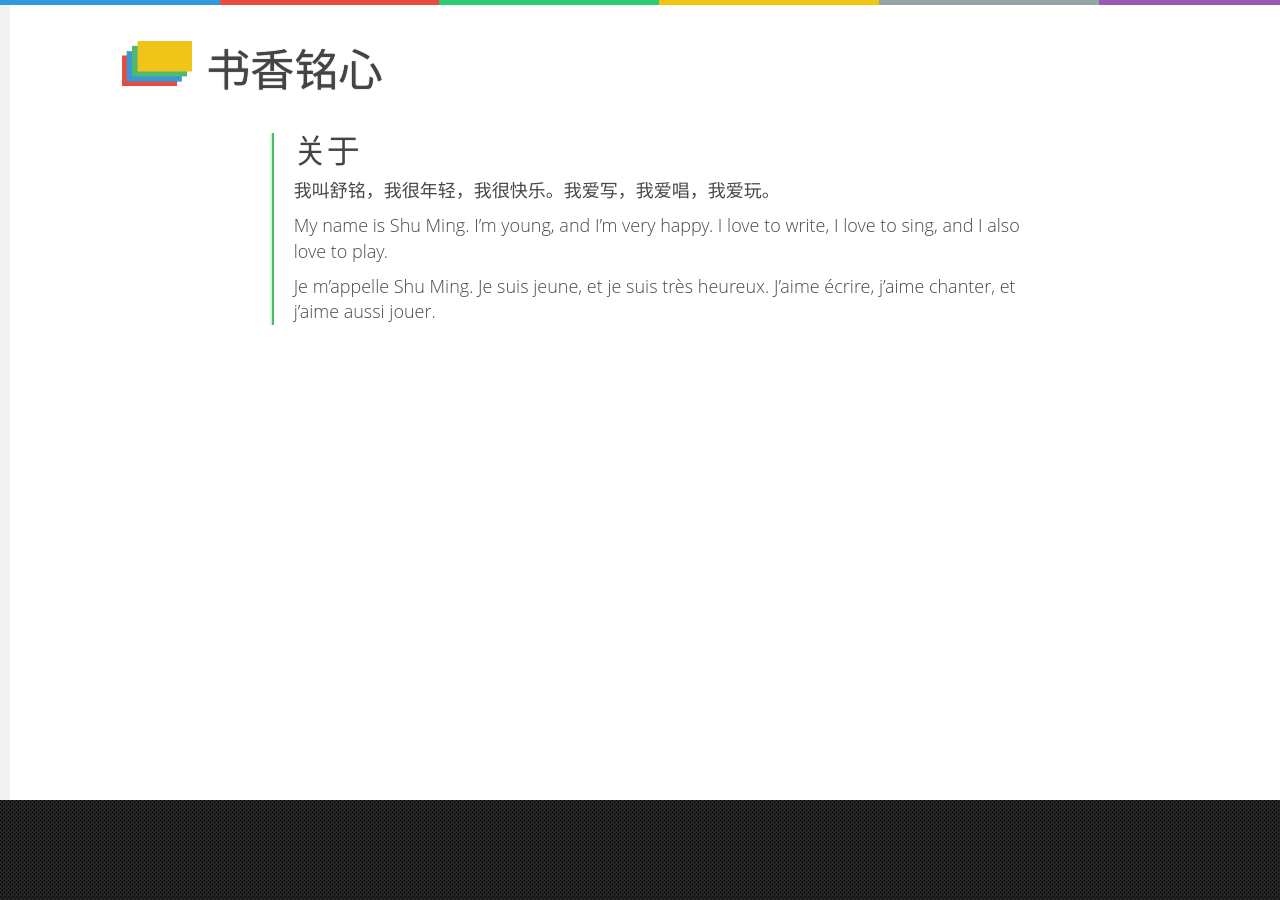
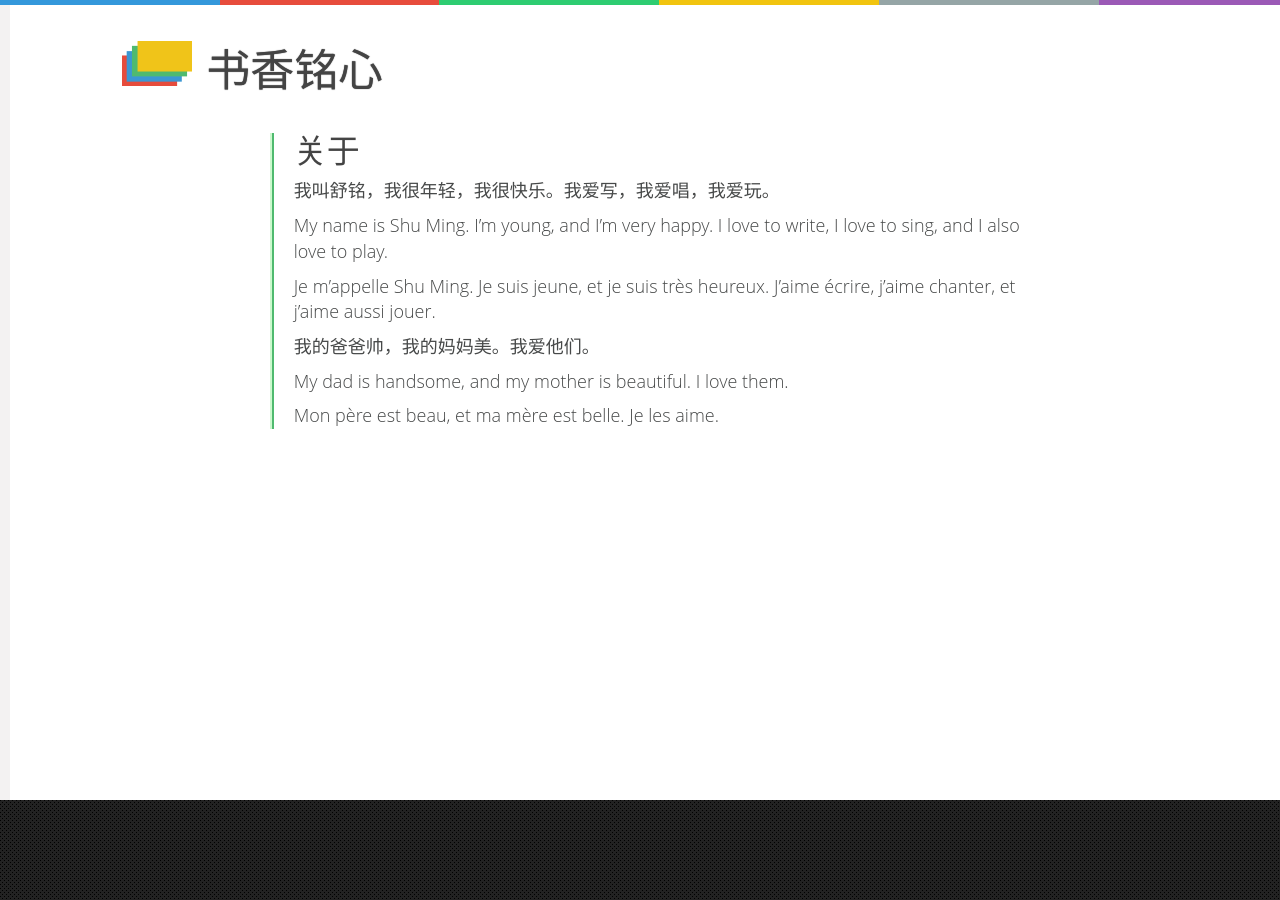
Before and after one commit to winsphinx/sxmx, a Jekyll site: the page built from about.md, in a window 1280 px wide. Built offline with Jekyll 4.4.1, drawn with Linux system fonts in a browser that asks for light colours; comment, search, counter and statistics services are not loaded.

Commit message:
mod about

```diff
--- a/about.md
+++ b/about.md
@@ -10,3 +10,9 @@ permalink: /about/
 My name is Shu Ming. I'm young, and I'm very happy. I love to write, I love to sing, and I also love to play.
 
 Je m'appelle Shu Ming. Je suis jeune, et je suis très heureux. J'aime écrire, j'aime chanter, et j'aime aussi jouer.
+
+我的爸爸帅，我的妈妈美。我爱他们。
+
+My dad is handsome, and my mother is beautiful. I love them.
+
+Mon père est beau, et ma mère est belle. Je les aime.
```
